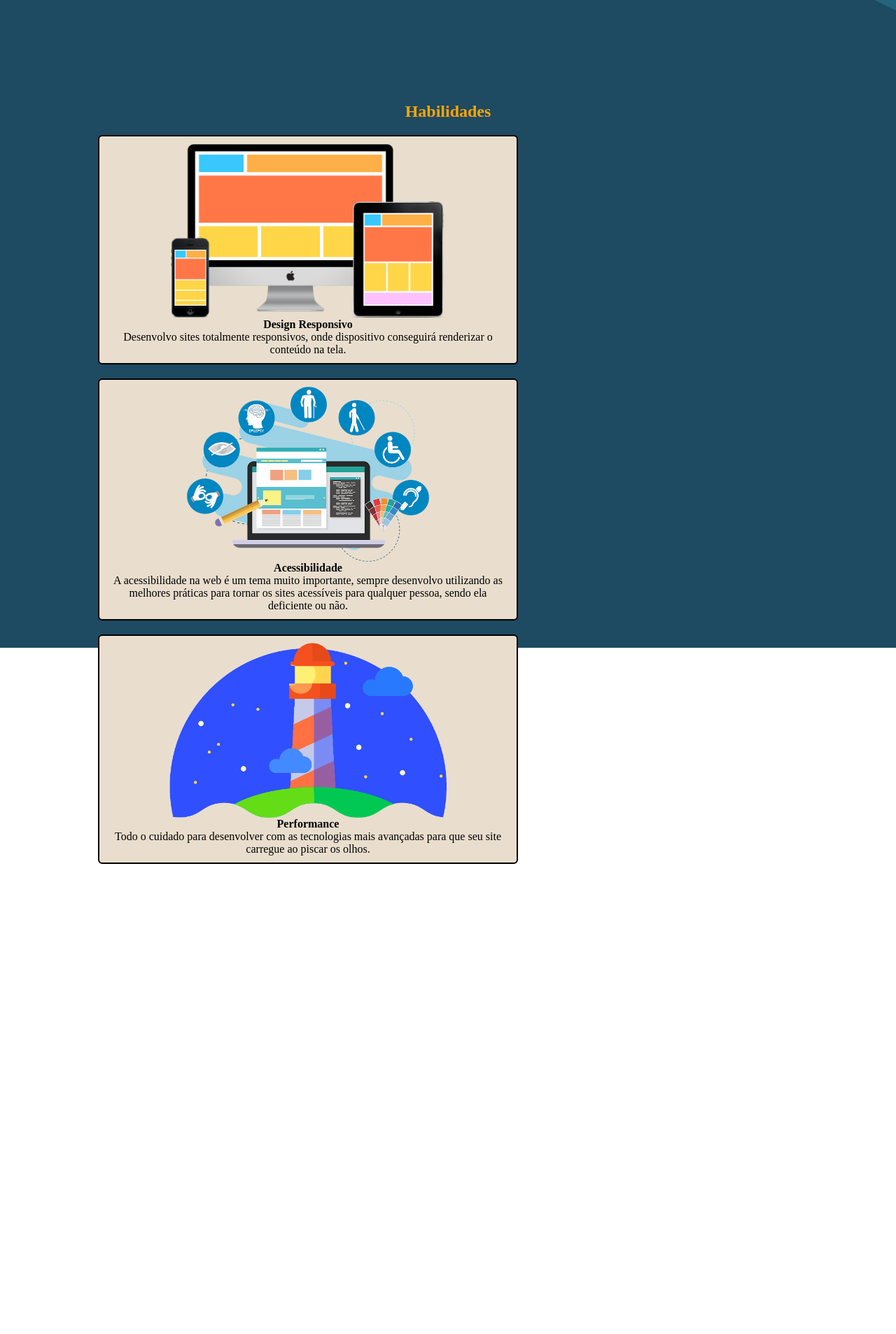
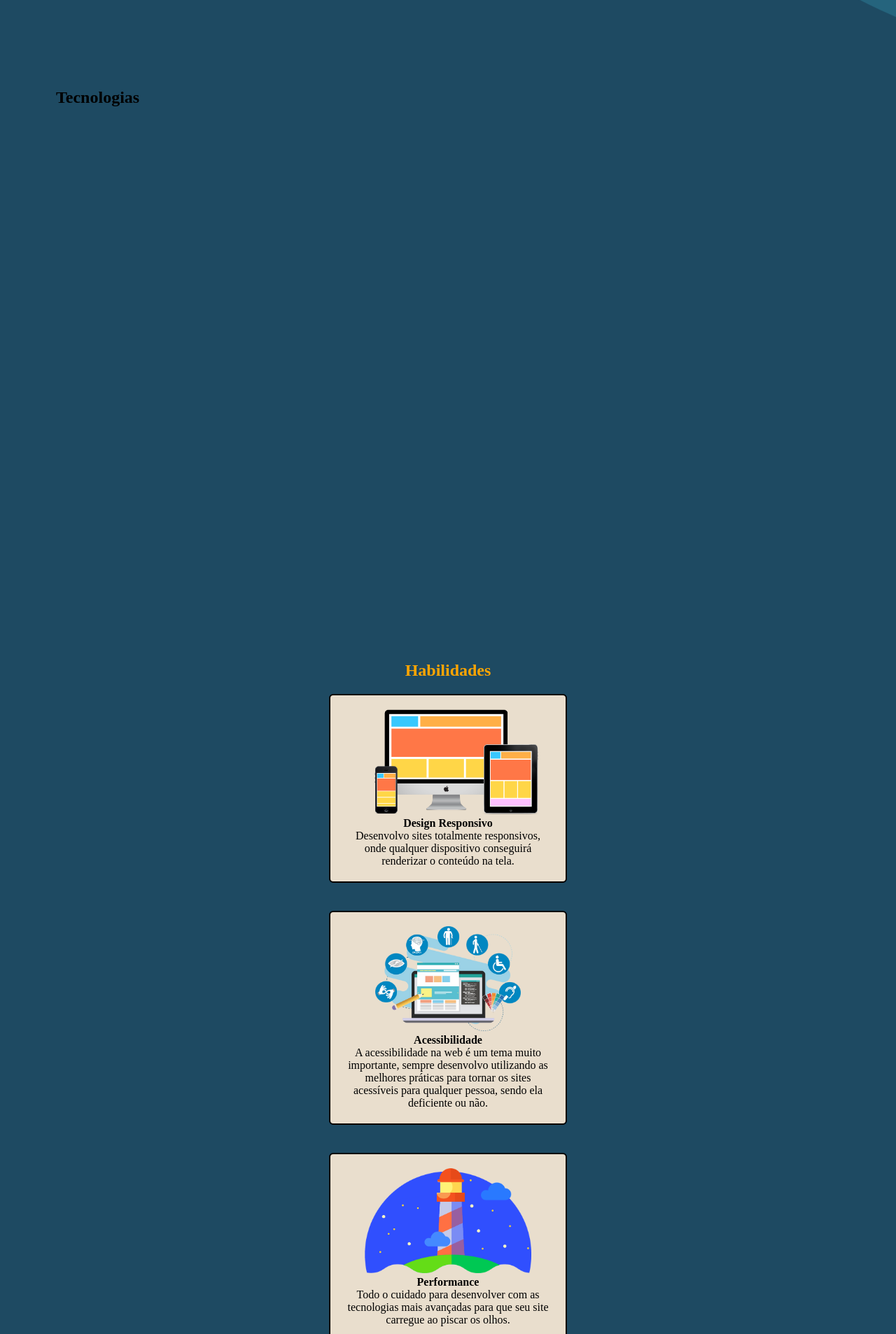
Before and after one commit to GuilhermeOlavoLaux/guilherme-laux, a React app: page / in a window 1280 px wide. Shown: the part 673-2580 px from the top of the page at 70% size. Before the commit the page ends 1908 px from the top, so only its background shows below. Built offline with nearby package versions, Linux system fonts and the light colour scheme.

Commit message:
feat/wip

```diff
--- a/src/App.css
+++ b/src/App.css
@@ -6,5 +6,5 @@
 }
 
 .container {
-  padding: 0px 120px;
+  padding: 0px 80px;
 }
--- a/src/hooks/useSkillCards.ts
+++ b/src/hooks/useSkillCards.ts
@@ -19,7 +19,7 @@ function useSkillCards(): Array<SkillCardPropsTypes> {
       imageAlt:
         "Imagem demonstrando a responsividade de um site em dispositivos com diferentes tamanhos de tela.",
       description:
-        "Desenvolvo sites totalmente responsivos, onde dispositivo conseguirá renderizar o conteúdo na tela.",
+        "Desenvolvo sites totalmente responsivos, onde qualquer dispositivo conseguirá renderizar o conteúdo na tela.",
     },
     {
       id: 2,
--- a/src/ui/components/header/Header.module.css
+++ b/src/ui/components/header/Header.module.css
@@ -11,7 +11,7 @@
 }
 
 .header__scrolled {
-  transition-duration: 2s;
+  transition-duration: background-color 2s;
   background-color: var(--blue);
 }
 
--- a/src/ui/components/header/Header.tsx
+++ b/src/ui/components/header/Header.tsx
@@ -24,6 +24,7 @@ export default function Header() {
       <nav>
         <ul className={styles.header__nav}>
           <li className={styles.header__link}>Home</li>
+          <li className={styles.header__link}>Tecnologias</li>
           <li className={styles.header__link}>Habilidades</li>
           <li className={styles.header__link}>Experiências</li>
           <li className={styles.header__link}>Projetos</li>
--- a/src/ui/components/skill-card/SkillCard.module.css
+++ b/src/ui/components/skill-card/SkillCard.module.css
@@ -1,17 +1,13 @@
 .skill_card {
-  width: 600px;
-  display: flex;
-  align-items: center;
-  justify-content: center;
-  flex-direction: column;
+  width: 340px;
   border: solid black 2px;
   background-color: var(--sand-yellow);
   border-radius: 6px;
-  padding: 10px;
+  padding: 20px;
   text-align: center;
   margin: 20px;
 }
 
 .skill_card__image {
-  height: 250px;
+  height: 150px;
 }
--- a/src/ui/components/skills/Skills.module.css
+++ b/src/ui/components/skills/Skills.module.css
@@ -1,5 +1,5 @@
 .skills {
-  height: 100vh;
+  min-height: 100vh;
   background-color: var(--dark-blue);
   position: relative;
   margin-top: -1px;
@@ -10,3 +10,17 @@
   padding-top: 20px;
   color: orange;
 }
+
+.skills__cards {
+  display: flex;
+  justify-content: center;
+}
+
+@media (max-width: 1300px) {
+  .skills__cards {
+    display: flex;
+    flex-direction: column;
+    align-items: center;
+    justify-content: center;
+  }
+}
--- a/src/ui/components/skills/Skills.tsx
+++ b/src/ui/components/skills/Skills.tsx
@@ -8,7 +8,7 @@ export default function Skills() {
   return (
     <section className={`container ${styles.skills}`}>
       <h1 className={styles.skills__title}>Habilidades</h1>
-
+      <div className={styles.skills__cards}>
         {skillCards.map((skillCard: SkillCardPropsTypes) => {
           return (
             <SkillCard
@@ -20,6 +20,7 @@ export default function Skills() {
             />
           );
         })}
+      </div>
     </section>
   );
 }
--- /dev/null
+++ b/src/ui/components/technologies/Technologies.module.css
@@ -0,0 +1,6 @@
+.technologies {
+  min-height: 100vh;
+  background-color: var(--dark-blue);
+  position: relative;
+  margin-top: -1px;
+}
--- /dev/null
+++ b/src/ui/components/technologies/Technologies.tsx
@@ -0,0 +1,9 @@
+import styles from "./Technologies.module.css";
+
+export function Technologies() {
+  return (
+    <section className={`container ${styles.technologies}`}>
+      <h1 className={styles.technologies__title}>Tecnologias</h1>
+    </section>
+  );
+}
--- a/src/ui/screens/GuilhermeLaux.tsx
+++ b/src/ui/screens/GuilhermeLaux.tsx
@@ -2,12 +2,14 @@ import AboutMe from "@components/about-me/AboutMe";
 import styles from "./GuilhermeLaux.module.css";
 import Header from "@components/header/Header";
 import Skills from "@components/skills/Skills";
+import { Technologies } from "@components/technologies/Technologies";
 
 export default function GuilhermeLaux() {
   return (
     <div className={styles.guilherme__laux}>
       <Header />
       <AboutMe />
+      <Technologies />
       <Skills />
     </div>
   );
```
Also changed, not shown: package.json (+5 -2 lines), 1 other file (tests, documents, lock files or other folders). Lines whose indentation alone changed are shown as unchanged.
